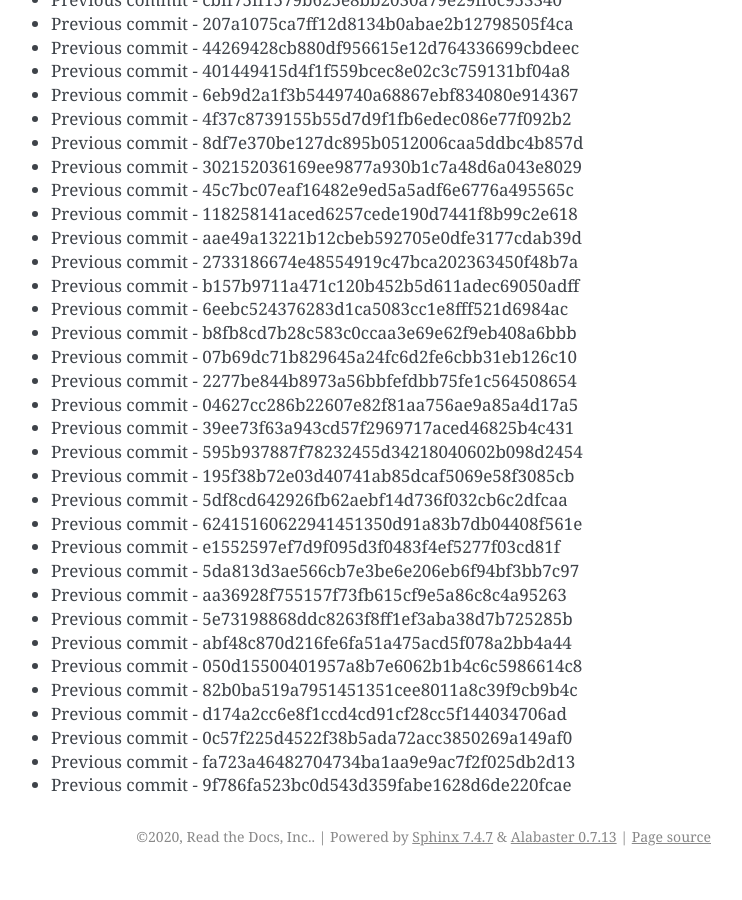
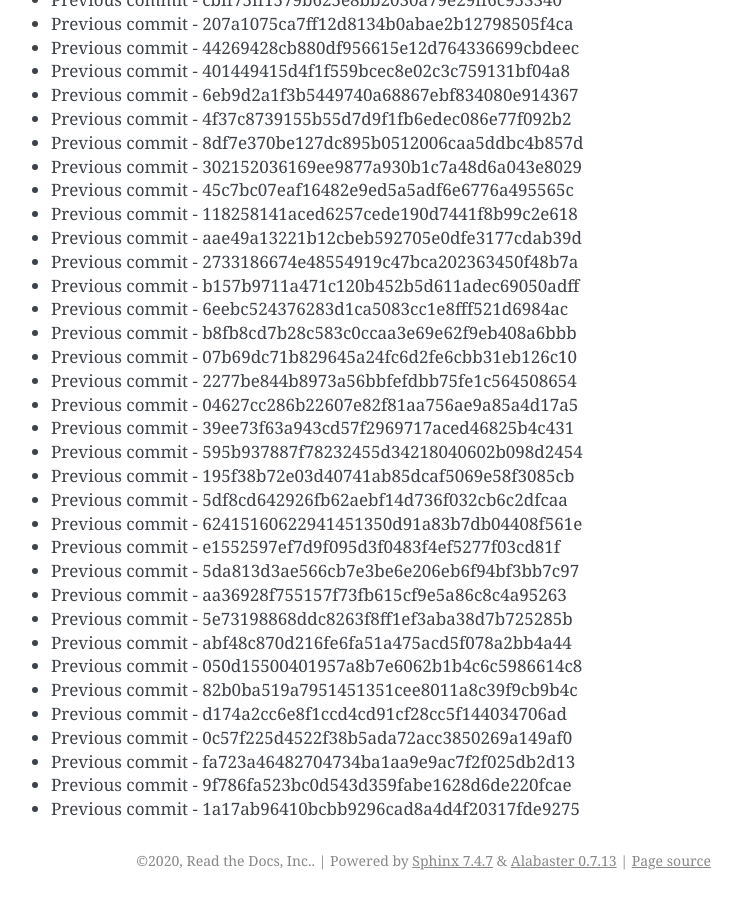
Before and after one commit to readthedocs/rtd-git-stresstest, a Sphinx documentation site: the page built from docs/updates.rst, in a window 1280 px wide and 900 px high, scrolled down 104505 px. Shown: the whole window, without its empty margins (399-1141 px from the left). Built offline with Sphinx 7.4.7, drawn with Linux system fonts in a browser that asks for light colours; before the commit the page ends 105381 px from its top, so only the background shows below that.

Commit message:
Generating commit from previous: 1a17ab96410bcbb9296cad8a4d4f20317fde9275

```diff
--- a/docs/updates.rst
+++ b/docs/updates.rst
@@ -4423,3 +4423,4 @@ It can be tested for any performance characteristics.
 * Previous commit - 0c57f225d4522f38b5ada72acc3850269a149af0
 * Previous commit - fa723a46482704734ba1aa9e9ac7f2f025db2d13
 * Previous commit - 9f786fa523bc0d543d359fabe1628d6de220fcae
+* Previous commit - 1a17ab96410bcbb9296cad8a4d4f20317fde9275
```
